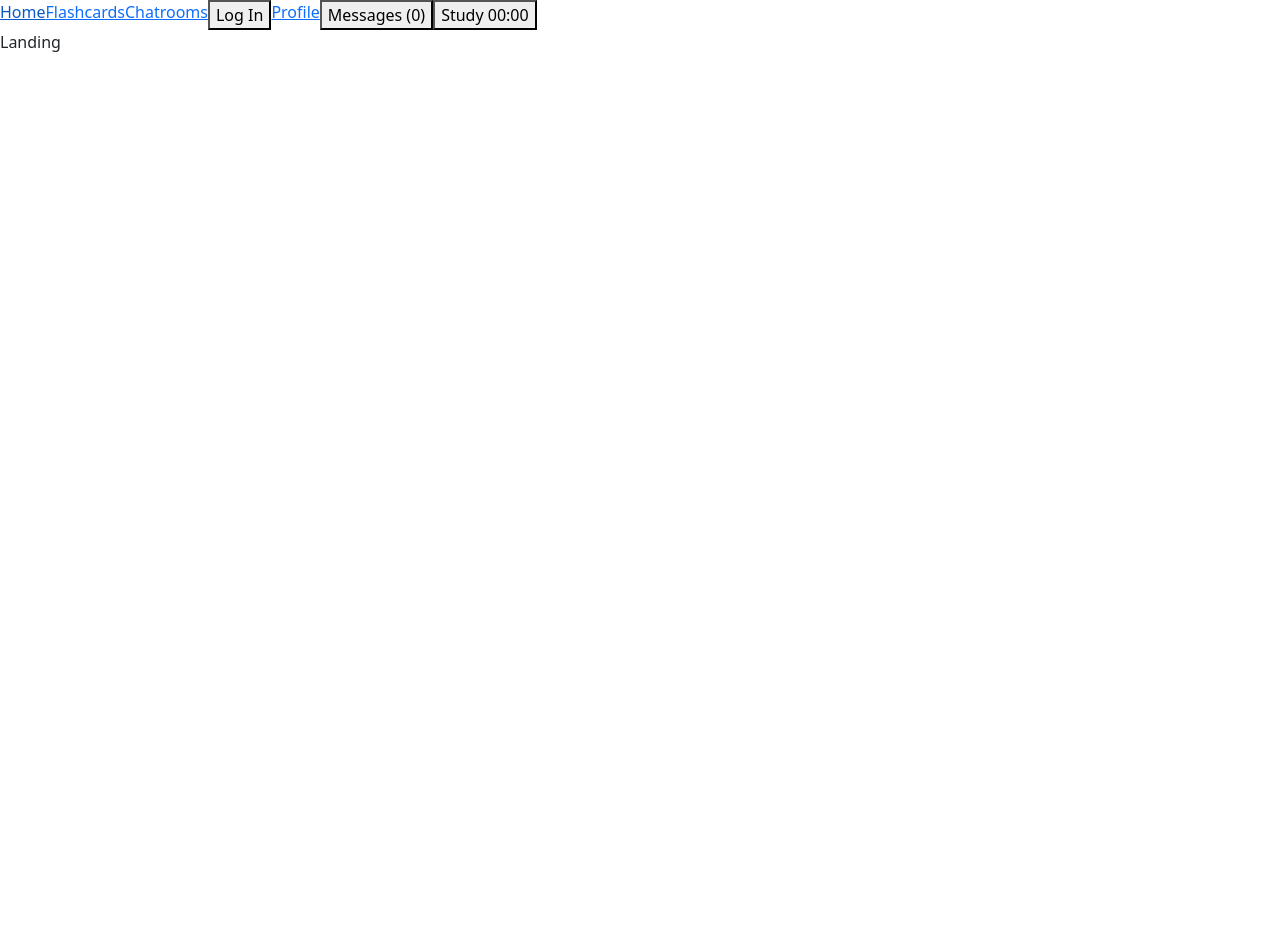
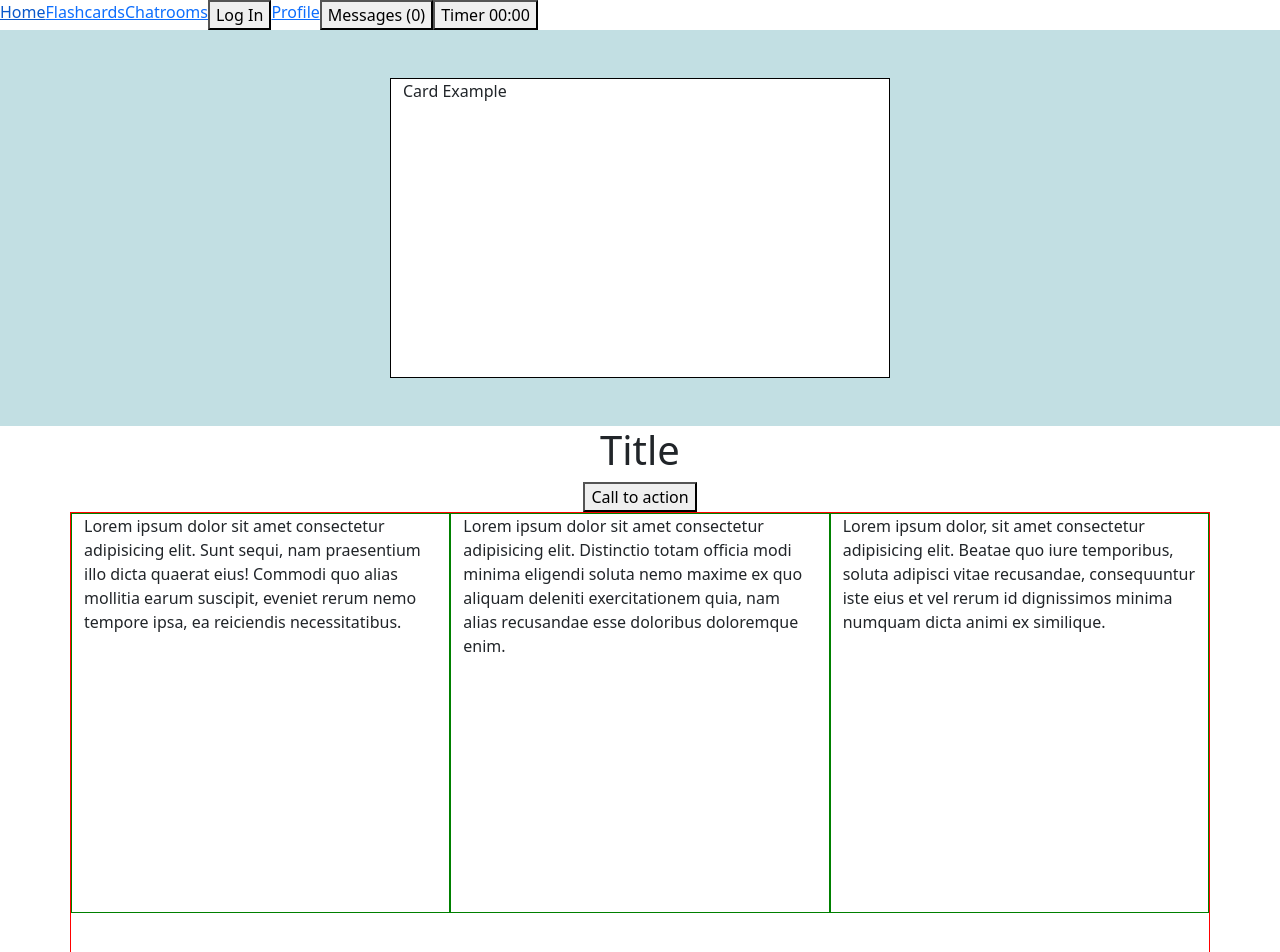
Before and after one commit to georgezeng0/social_study_app, a React (Create React App) app in the folder app/: page / in a window 1280 px wide. Shown: the top 952 px of the page. Before the commit the page ends 800 px from the top, so only its background shows below. Built offline with nearby package versions, Linux system fonts and the light colour scheme.

Commit message:
Initial landing page design

```diff
--- a/app/src/components/Navbar.js
+++ b/app/src/components/Navbar.js
@@ -14,8 +14,9 @@ const Navbar = () => {
   const [showTimer, setShowTimer] = useState(false)
   const [timerSummary, setTimerSummary] = useState({
     isPaused: true,
-    timeLeft: -1,
+    timeLeft: 0,
     isStudy: true,
+    repeat: 0
   })
 
   let messageTotal = Object.values(newMessages).reduce((total, count) => (total + count), 0)
@@ -55,7 +56,7 @@ const Navbar = () => {
 
       <div>
         <button onClick={()=>setShowTimer(!showTimer)}>
-          {timerSummary.timeLeft >= 0 ? timerSummary.isPaused? "Paused " : timerSummary.isStudy ? "Study " : "Break " : "Timer "}
+          {timerSummary.timeLeft === 0 && timerSummary.repeat!==0? timerSummary.isPaused? "Paused " : timerSummary.isStudy ? "Study " : "Break " : "Timer "}
           {convertMiliSecsToClockString(timerSummary.timeLeft)}
           </button>
       </div>
--- a/app/src/components/StudyTimer.js
+++ b/app/src/components/StudyTimer.js
@@ -36,6 +36,7 @@ const StudyTimer = ({ props: { setShowTimer, showTimer,setTimerSummary } }) => {
             isPaused,
             timeLeft,
             isStudy,
+            repeat
           })
     },[timeLeft])
 
--- a/app/src/features/userSlice.js
+++ b/app/src/features/userSlice.js
@@ -1,5 +1,22 @@
 import { createAsyncThunk, createSlice } from '@reduxjs/toolkit'
 import axios from 'axios'
+
+const initialTimerState = {
+    form: {
+        studyTimeInput: 25,
+        breakTimeInput: 5,
+        repeatInput: 0
+    },
+    startTime: 0,
+    expiresAt: 0,
+    isStudy: true,
+    studyTime: 0,
+    breakTime: 0,
+    repeat: 0,
+    timeLeftAtPause: 0,
+    isPaused: false,
+    savedTimeLeft: 0, // timeleft saved to localstorage - if user closes tab/ refresh
+}
 
 // Function to set state to local storage - for timer
 function saveTimerState(state) {
@@ -17,22 +34,7 @@ function getTimerState() {
         }
     }
     else {
-        return {
-            form: {
-                studyTimeInput: 25,
-                breakTimeInput: 5,
-                repeatInput: 0
-            },
-            startTime: 0,
-            expiresAt: 0,
-            isStudy: true,
-            studyTime: 0,
-            breakTime: 0,
-            repeat: 0,
-            timeLeftAtPause: 0,
-            isPaused: false,
-            savedTimeLeft: 0, // timeleft saved to localstorage - if user closes tab/ refresh
-        }
+        return initialTimerState
     }
 }
 
@@ -306,7 +308,7 @@ export const userSlice = createSlice({
             } else {
                 // Stop everything if no more repeats and reset
                 state.timer = {
-                    ...initialState.timer
+                    ...initialTimerState
                 }
             }
             saveTimerState({...state.timer})
--- a/app/src/index.scss
+++ b/app/src/index.scss
@@ -1,4 +1,24 @@
 @import 'custom';
+
+:root {
+  --primary-1: #e0fbfc;
+  --primary-2:  #c2dfe3;
+  --primary-3: #9db4c0;
+
+  --dark-1: #5c6b73;
+  --dark-2: #253237;
+  --dark-3: #212529;
+
+  --grey-1: #f8f9fa;
+  --grey-2: #dee2e6;
+  --grey-3: #adb5bd;
+  --grey-4: #495057;
+  --grey-5: #343a40;
+  --grey-6: #212529;
+
+  --black: #0a0a0a;
+  --white:  #ffffff;
+}
 
 body {
   margin: 0;
--- a/app/src/routes/Landing.js
+++ b/app/src/routes/Landing.js
@@ -1,9 +1,69 @@
 import React from 'react'
+import styled from 'styled-components'
 
 const Landing = () => {
   return (
-    <div>Landing</div>
+    <Wrapper>
+      <div className='landing-card-container container-fluid py-5'>
+        <div className="row">
+          <div className="col"></div>
+          <div className="landing-card col-md-auto">
+            Card Example
+          </div>
+          <div className="col"></div>
+        </div>
+
+      </div>
+      <div className='landing-info-container container-fluid d-flex flex-column align-items-center'>
+        <h1>Title</h1>
+        <button>Call to action</button>
+        <div className='container feature-container'>
+          <div className="row">
+            <div className="col feature-item">
+              Lorem ipsum dolor sit amet consectetur adipisicing elit. Sunt sequi, nam praesentium illo dicta quaerat eius! Commodi quo alias mollitia earum suscipit, eveniet rerum nemo tempore ipsa, ea reiciendis necessitatibus.
+            </div>
+            <div className="col feature-item">
+              Lorem ipsum dolor sit amet consectetur adipisicing elit. Distinctio totam officia modi minima eligendi soluta nemo maxime ex quo aliquam deleniti exercitationem quia, nam alias recusandae esse doloribus doloremque enim.
+            </div>
+            <div className="col feature-item">
+              Lorem ipsum dolor, sit amet consectetur adipisicing elit. Beatae quo iure temporibus, soluta adipisci vitae recusandae, consequuntur iste eius et vel rerum id dignissimos minima numquam dicta animi ex similique.
+            </div>
+</div>
+        </div>
+        <button>Call to action</button>
+      </div>
+      <footer className="container-fluid"></footer>
+
+    </Wrapper>
   )
 }
 
+const Wrapper = styled.main`
+background-color: white;
+.landing-card-container{
+  background-color: var(--primary-2)
+}
+.landing-card{
+  background-color: white;
+  height: 300px;
+  width: 500px;
+  border: 1px solid black;
+}
+.landing-info-container{
+
+}
+.feature-container{
+  height: 500px;
+  border: 1px solid red;
+}
+.feature-item{
+  border: 1px solid green;
+  height: 400px;
+}
+footer{
+  height: 200px;
+  background-color: var(--primary-2)
+}
+`
+
 export default Landing
```
